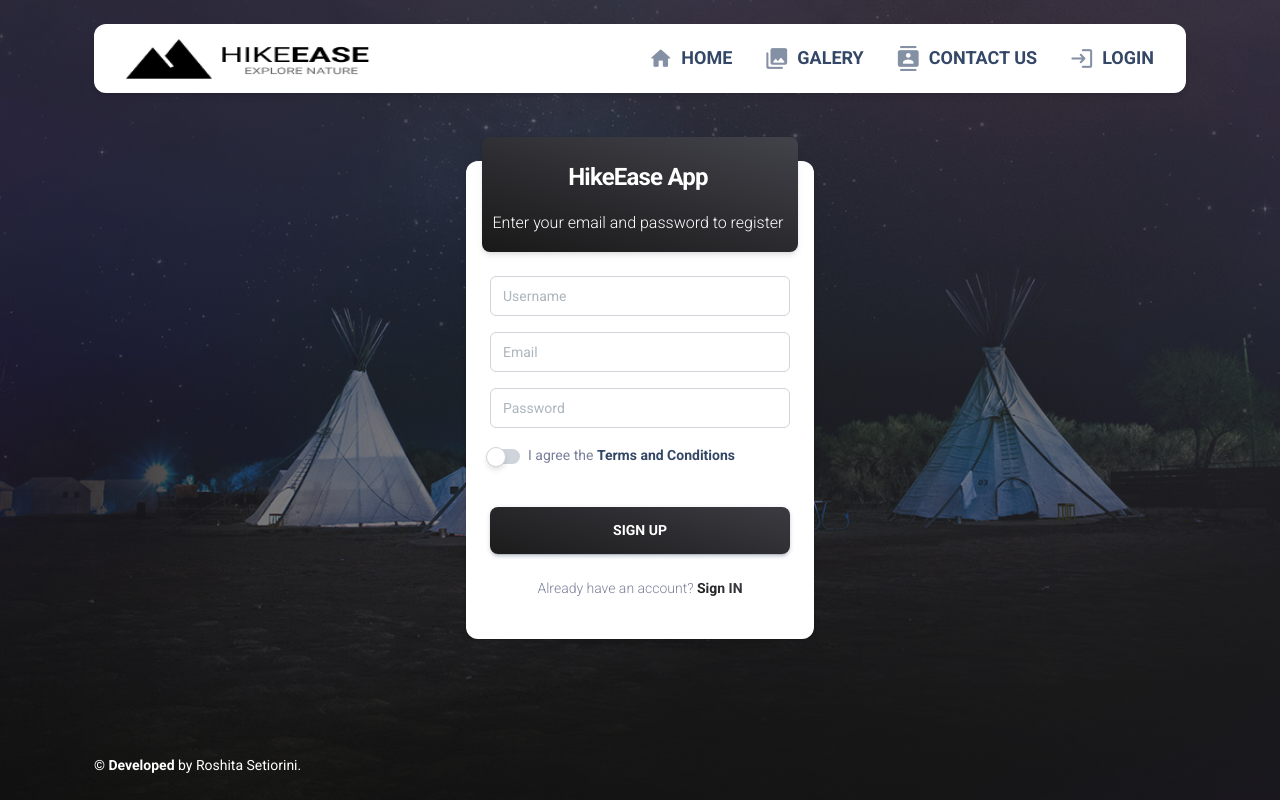
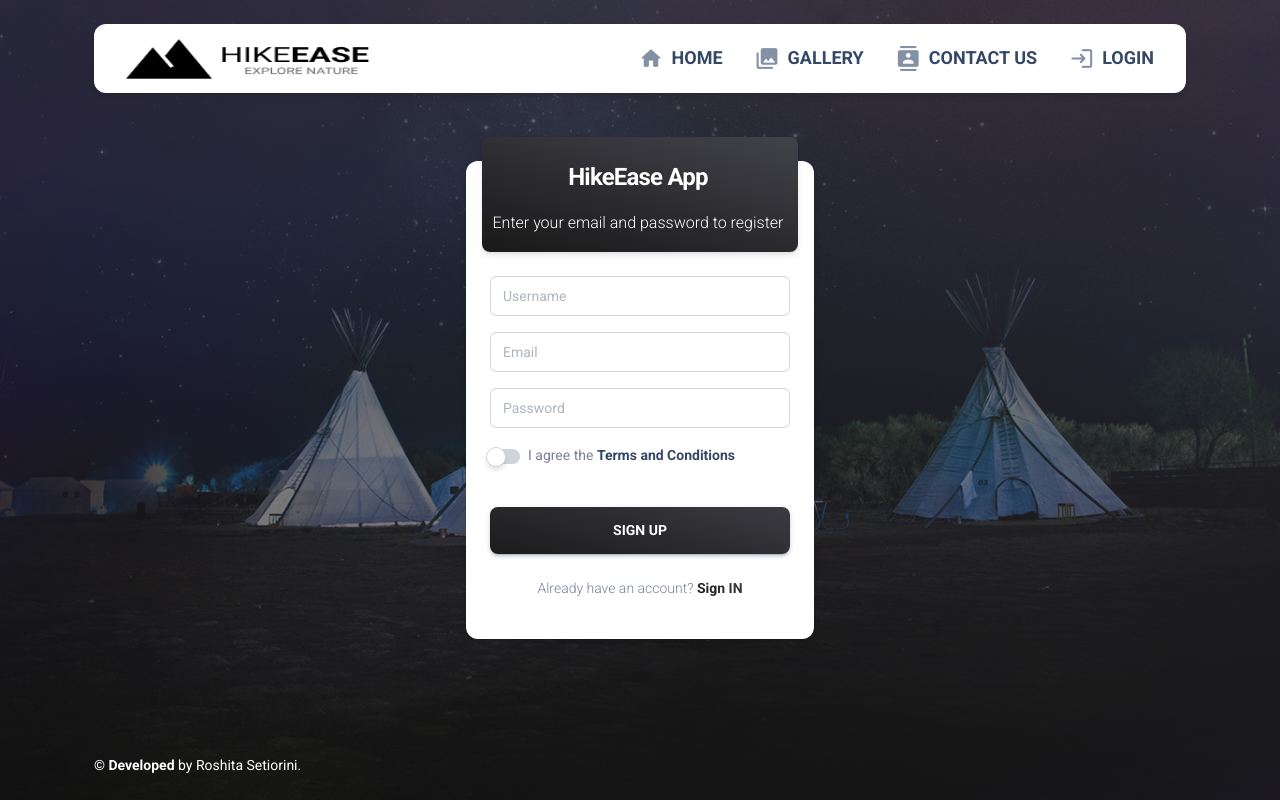
Before and after one commit to shita87/hikeease, a Flask app: page /register in a window 1280 px wide. Run offline with Flask 3, Linux system fonts and the light colour scheme; some libraries are stand-ins or nearby versions.

Commit message:
update bot

```diff
--- a/apps/home/routes.py
+++ b/apps/home/routes.py
@@ -10,7 +10,7 @@ import requests
 from werkzeug.utils import secure_filename
 
 TELEGRAM_BOT_TOKEN = "7898496945:AAG6RCS99JICIMNVW-S09n-Nhiyw2NTteow"
-TELEGRAM_CHAT_ID = "1493509312"
+TELEGRAM_CHAT_ID = "-4622466822"
 
 
 @blueprint.route('/')
--- a/apps/templates/includes/navigation.html
+++ b/apps/templates/includes/navigation.html
@@ -17,7 +17,7 @@
                 </li>
                 <li class="nav-item mx-2">
                   <a href="/galery.html" class="nav-link ps-2 d-flex cursor-pointer align-items-center font-weight-bold" style="font-size: 18px;" >
-                    <i class="material-icons opacity-6 me-2" style="font-size: 25px;">photo_library</i>GALERY
+                    <i class="material-icons opacity-6 me-2" style="font-size: 25px;">photo_library</i>GALLERY
                   </a>
                 </li>
                 <li class="nav-item mx-2">
@@ -57,7 +57,7 @@
                 </li>
                 <li class="nav-item mx-2">
                   <a href="/galery.html" class="nav-link ps-2 d-flex cursor-pointer align-items-center font-weight-bold" style="font-size: 18px;" >
-                    <i class="material-icons opacity-6 me-2" style="font-size: 25px;">photo_library</i>GALERY
+                    <i class="material-icons opacity-6 me-2" style="font-size: 25px;">photo_library</i>GALLERY
                   </a>
                 </li>
                 <li class="nav-item mx-2">
```
